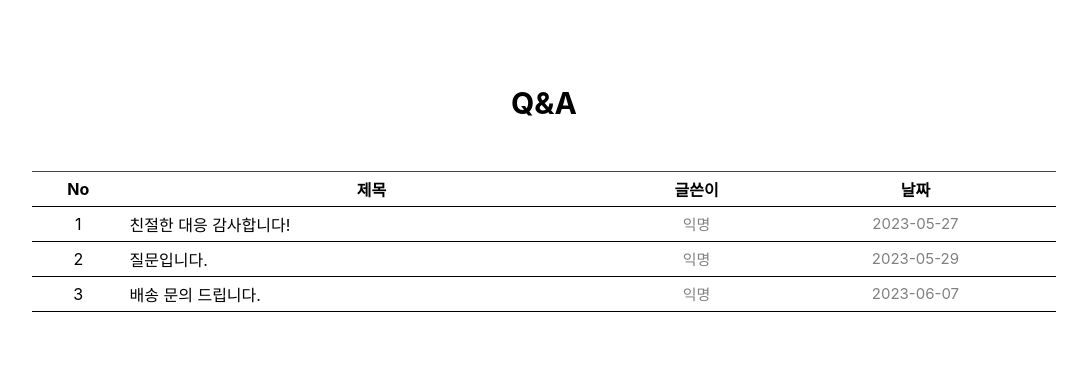
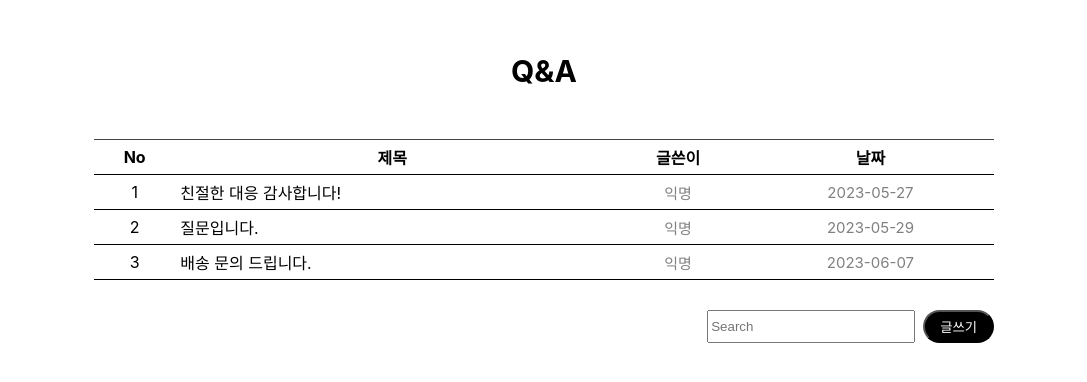
Before and after one commit to hyunjun9788/React_mission2, a React (Create React App) app: page / in a window 1280 px wide. Shown: the part 202-584 px from the top of the page, without its empty margins (96-1183 px from the left). Built offline with nearby package versions, Linux system fonts and the light colour scheme.

Commit message:
feat: 검색창 및 글쓰기 버튼 생성

```diff
--- a/src/App.css
+++ b/src/App.css
@@ -14,7 +14,8 @@
 }
 
 table {
-    width: 80%;
+
+    width: 900px;
     border: 1px solid #444444;
     border-collapse: collapse;
     border-left: none;
@@ -49,3 +50,23 @@ tr > td {
     color: gray;
     font-size: 15px;
 }
+.search-write{
+    margin-top: 30px;
+    width:900px;
+    display: flex;
+    justify-content: flex-end;
+    flex-direction: row;
+}
+
+.search{
+    width:200px;
+}
+
+.write{
+    margin-left: 8px;
+    border-radius: 30px;
+    padding:5px 15px;
+    background-color: black;
+    color:white
+
+}
--- a/src/App.js
+++ b/src/App.js
@@ -34,6 +34,11 @@ function App() {
                 </tr>
                 </tbody>
             </table>
+
+            <div className='search-write'>
+                <input className='search' type='text' placeholder='Search'></input>
+                <button className='write'>글쓰기</button>
+        </div>
         </div>
     )
 }
```
